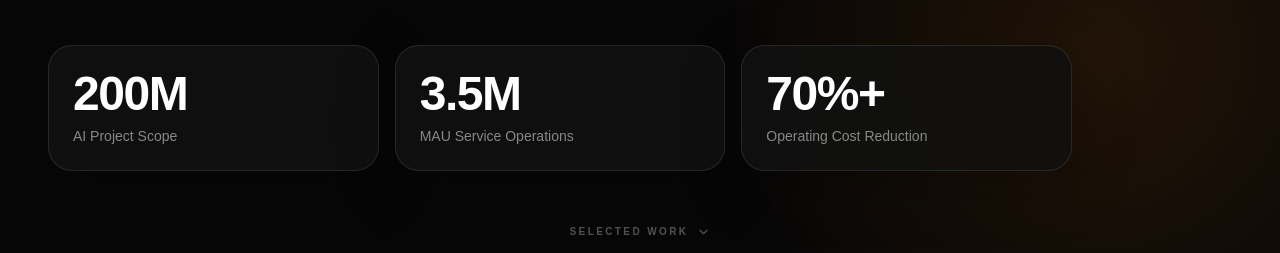
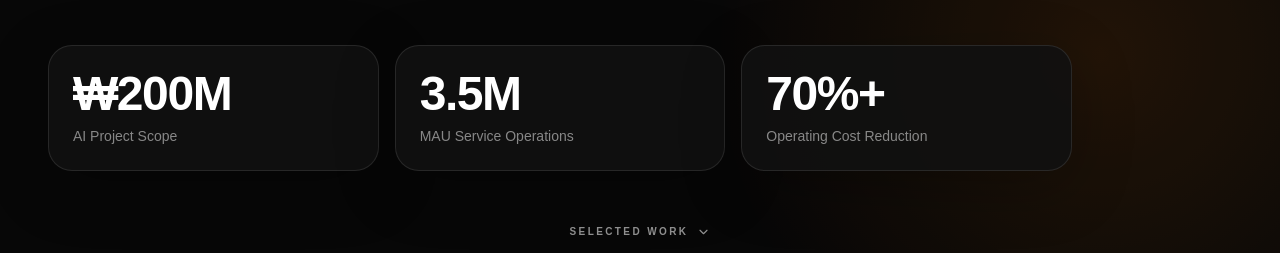
Before and after one commit to gmbro/portfolio, a React (Vite) app: page / in a window 1280 px wide. Shown: the part 699-952 px from the top of the page. Built offline with nearby package versions, Linux system fonts and the light colour scheme; no server answers; the HTML template or start-up script is replaced by a standard one; a web font is replaced by a local one.

Commit message:
fix: preserve chat state and strengthen accessibility

```diff
--- a/src/components/Contact.tsx
+++ b/src/components/Contact.tsx
@@ -214,7 +214,7 @@ const Contact = () => {
               className="w-full resize-y rounded-xl border border-white/10 bg-black/25 px-5 py-4 font-body text-base text-white placeholder:text-white/25 focus:outline-none focus:ring-2 focus:ring-[#ff6645]/55"
               placeholder="Tell me about the role, project, or partnership."
             />
-            <p className="mt-2 text-right font-body text-xs text-white/35">{form.message.length} / 2000</p>
+            <p className="mt-2 text-right font-body text-xs text-white/55">{form.message.length} / 2000</p>
           </div>
 
           <label className="mt-5 flex cursor-pointer items-start gap-3 rounded-xl border border-white/10 bg-black/20 p-4">
--- a/src/components/Experience.tsx
+++ b/src/components/Experience.tsx
@@ -94,7 +94,7 @@ const Experience = () => {
 
                   <div className="shrink-0 md:text-right">
                     <p className="font-body text-sm font-medium text-white/65">{experience.period}</p>
-                    {experience.team && <p className="mt-1 font-body text-xs text-white/35">{experience.team}</p>}
+                    {experience.team && <p className="mt-1 font-body text-xs text-white/55">{experience.team}</p>}
                   </div>
                 </header>
 
--- a/src/components/Hero.tsx
+++ b/src/components/Hero.tsx
@@ -132,7 +132,7 @@ const Hero = ({ content = defaultHeroContent }: HeroProps) => {
                 key={`${stat.value}-${stat.label}`}
                 className="min-w-0 rounded-2xl border border-white/10 bg-[#111111]/90 px-2 py-4 shadow-[0_16px_60px_rgba(0,0,0,.25)] md:rounded-3xl md:px-6 md:py-6"
               >
-                <dd className="whitespace-nowrap font-display text-2xl font-extrabold tracking-[-0.03em] text-white sm:text-3xl md:text-5xl">
+                <dd className="whitespace-nowrap font-display text-[1.35rem] font-extrabold tracking-[-0.03em] text-white sm:text-3xl md:text-5xl">
                   {stat.value}
                 </dd>
                 <dt className="mt-1 font-body text-[10px] font-medium leading-4 text-white/50 sm:text-xs md:mt-2 md:text-sm md:leading-5">
@@ -144,7 +144,7 @@ const Hero = ({ content = defaultHeroContent }: HeroProps) => {
         )}
       </div>
 
-      <div className="absolute bottom-7 left-1/2 z-10 hidden -translate-x-1/2 items-center gap-2 text-white/30 md:flex">
+      <div className="absolute bottom-7 left-1/2 z-10 hidden -translate-x-1/2 items-center gap-2 text-white/55 md:flex">
         <span className="font-body text-[10px] font-semibold uppercase tracking-[0.24em]">Selected work</span>
         <ChevronDown size={14} aria-hidden="true" />
       </div>
--- a/src/components/Leadership.tsx
+++ b/src/components/Leadership.tsx
@@ -63,7 +63,7 @@ const Leadership = () => {
         >
           <div className="flex flex-col gap-8 lg:flex-row lg:items-start lg:justify-between">
             <div className="max-w-sm">
-              <span className="font-body text-xs font-semibold uppercase tracking-[0.25em] text-white/35">
+              <span className="font-body text-xs font-semibold uppercase tracking-[0.25em] text-white/55">
                 VERIFIED TOOLKIT
               </span>
               <h3 className="mt-3 font-display text-2xl font-bold text-white">
--- a/src/components/TypebotBubble.tsx
+++ b/src/components/TypebotBubble.tsx
@@ -6,6 +6,7 @@ const TypebotBubble = () => {
   const { pathname } = useLocation();
   const isPublicPortfolio = pathname === "/" || pathname.startsWith("/p/");
   const [showBubble, setShowBubble] = useState(false);
+  const [isChatOpen, setIsChatOpen] = useState(false);
 
   useEffect(() => {
     if (!isPublicPortfolio) {
@@ -42,18 +43,21 @@ const TypebotBubble = () => {
     };
   }, [isPublicPortfolio, pathname]);
 
-  if (!isPublicPortfolio || !showBubble) return null;
+  if (!isPublicPortfolio) return null;
 
   return (
     <Bubble
       typebot="gmbro"
       apiHost="https://typebot.io"
+      onOpen={() => setIsChatOpen(true)}
+      onClose={() => setIsChatOpen(false)}
       theme={{
         button: {
           backgroundColor: "#0042DA",
           customIconSrc:
             "https://s3.typebotstorage.com/public/workspaces/cmsodqtlt00000ajdy01a2oa5/typebots/cmsodrpss000004ji0579oaia/bubble-icon?v=1786441335928",
           size: "large",
+          isHidden: !showBubble && !isChatOpen,
         },
       }}
     />
--- a/src/types/portfolio.ts
+++ b/src/types/portfolio.ts
@@ -45,7 +45,7 @@ export const defaultHeroContent: HeroContent = {
   ctaLabel: "View selected work",
   ctaTarget: "case-studies",
   stats: [
-    { value: "200M", label: "AI Project Scope" },
+    { value: "₩200M", label: "AI Project Scope" },
     { value: "3.5M", label: "MAU Service Operations" },
     { value: "70%+", label: "Operating Cost Reduction" },
   ],
```
Also changed, not shown: 2 other files (tests, documents, lock files or other folders).
